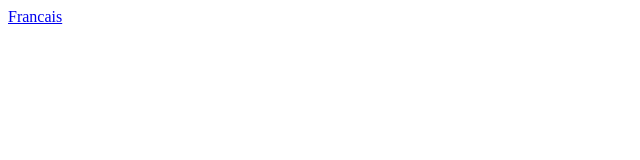
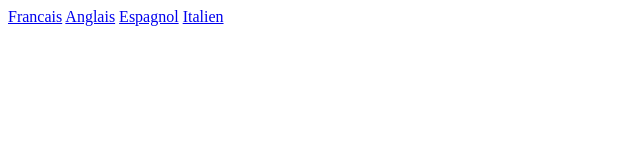
Before and after one commit to lisemrs/projet_git2, a plain HTML site: page index.html in a window 1280 px wide. Shown: the whole page, without its empty margins (0-640 px from the left). Drawn offline with Linux system fonts and the light colour scheme.

Commit message:
+ liens
anglais, espagnol, italien

```diff
--- a/index.html
+++ b/index.html
@@ -8,6 +8,9 @@
 <body>
 
 <a href="francais.html">Francais</a>
+<a href="anglais.html">Anglais</a>
+<a href="espagnol.html">Espagnol</a>
+<a href="italien.html">Italien</a>
 
 </body>
 </html>
```
